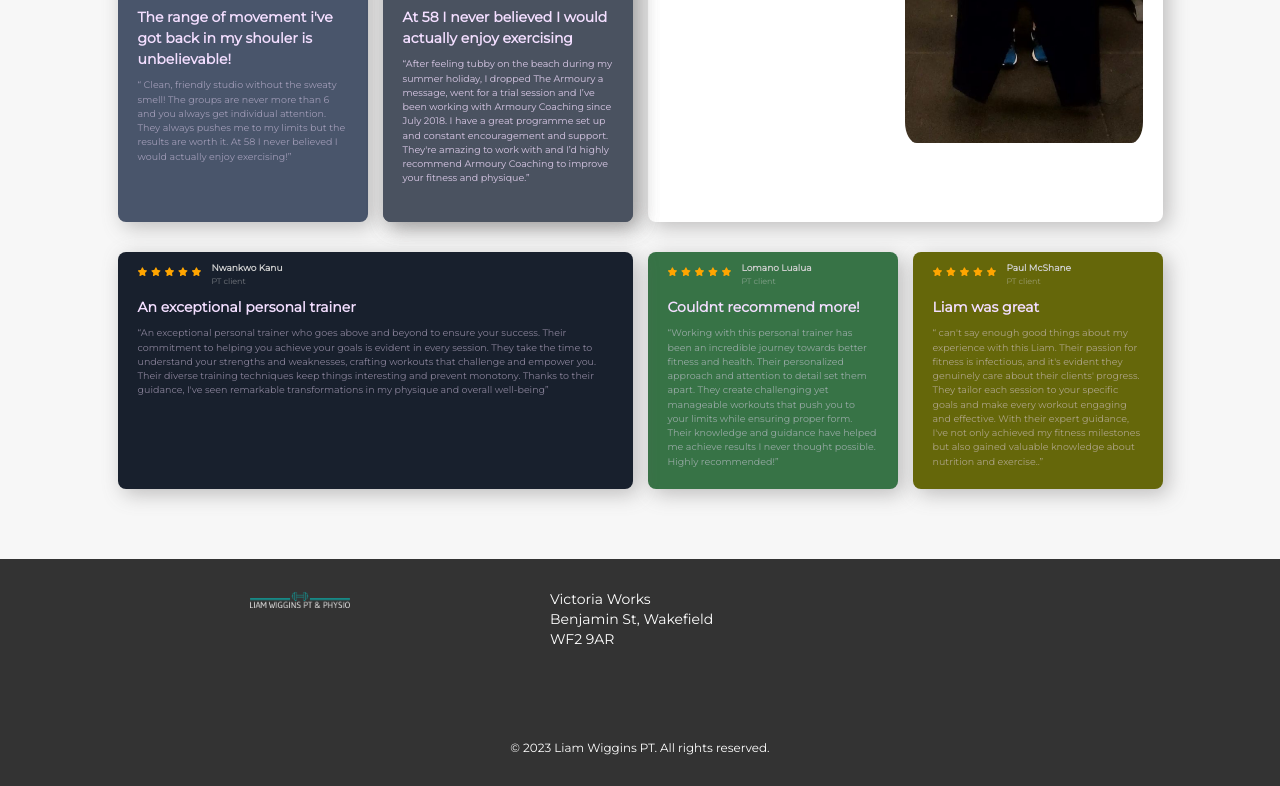
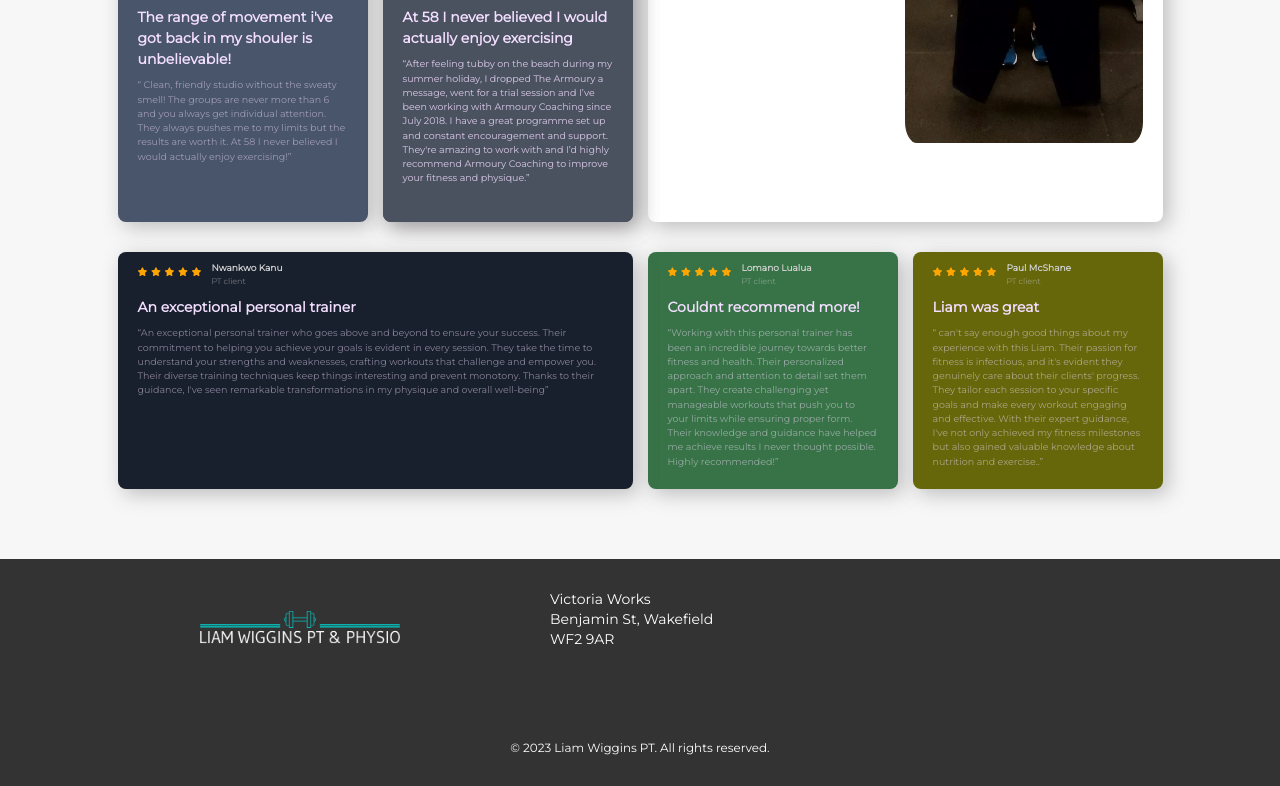
Before and after one commit to Danny-Lambert/liamWigginsWebsite, a website: page reviews.html in a window 1280 px wide. Shown: the part 563-1349 px from the top of the page. Drawn offline with nearby package versions, Linux system fonts and the light colour scheme; grey boxes are pictures that could not be loaded; a web font is replaced by a local one.

Commit message:
increased logo size on each page footer

```diff
--- a/reviews.html
+++ b/reviews.html
@@ -271,7 +271,7 @@ $(window).scroll(function(){
   <footer class="footer row">
     <div class="footer-content col-12 ">
       <div class="footer-logo">
-        <img src="./images/logo-no-background.png" alt="Company Logo" width="100">
+        <img src="./images/logo-no-background.png" alt="Company Logo" width="100" style="transform: scale(2);" class="my-5">
       </div>
       <div class="footer-address">
         <p>Victoria Works<br>Benjamin St, Wakefield<br>WF2 9AR</p>
```
Also changed, not shown: about.html (+1 -1 lines), personal-training.html (+1 -1 lines), physiotherapy.html (+1 -1 lines).
